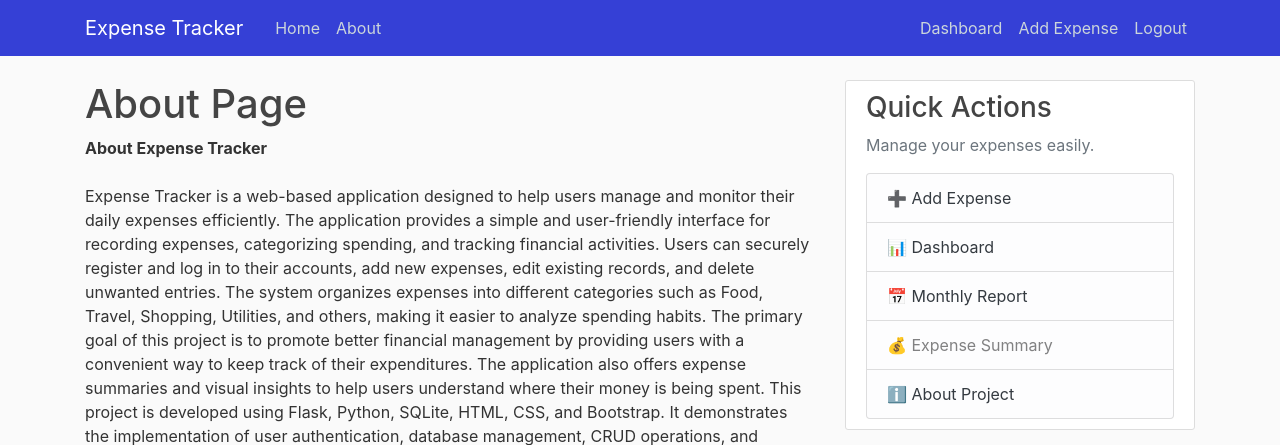
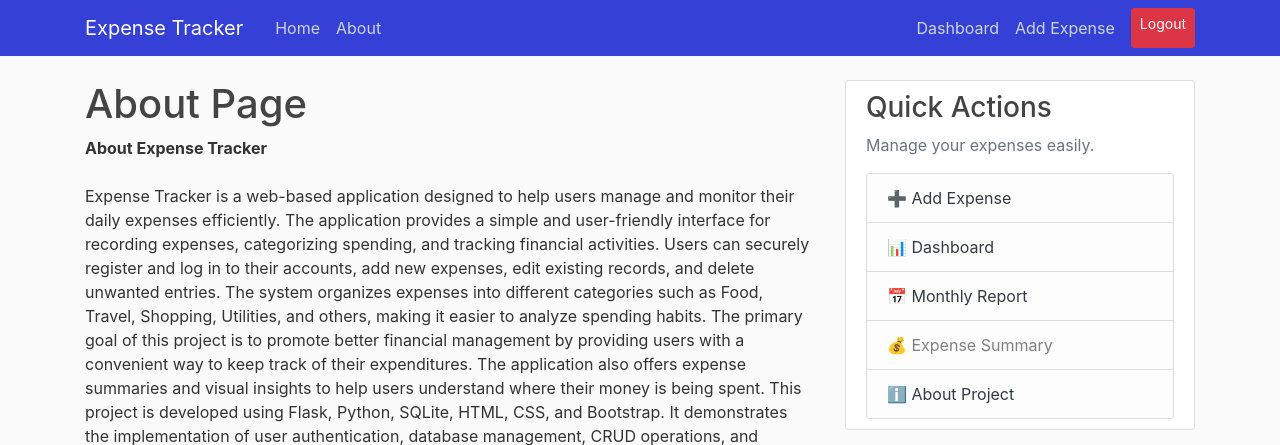
Before and after one commit to adityakanoje07-droid/Expense-Tracker-123, a Flask app: page /about in a window 1280 px wide. Shown: the top 445 px of the page. Run offline with Flask 3, Linux system fonts and the light colour scheme; the visitor is signed in with stand-in values (Sample User, id 1); some libraries are stand-ins or nearby versions.

Commit message:
Update layout.html

```diff
--- a/templates/layout.html
+++ b/templates/layout.html
@@ -44,7 +44,7 @@
                     Add Expense
                   </a>
 
-                  <a class="nav-item nav-link"
+                  <a class="btn btn-danger btn-sm ml-2"
                     href="{{ url_for('logout') }}">
                     Logout
                   </a>
```
